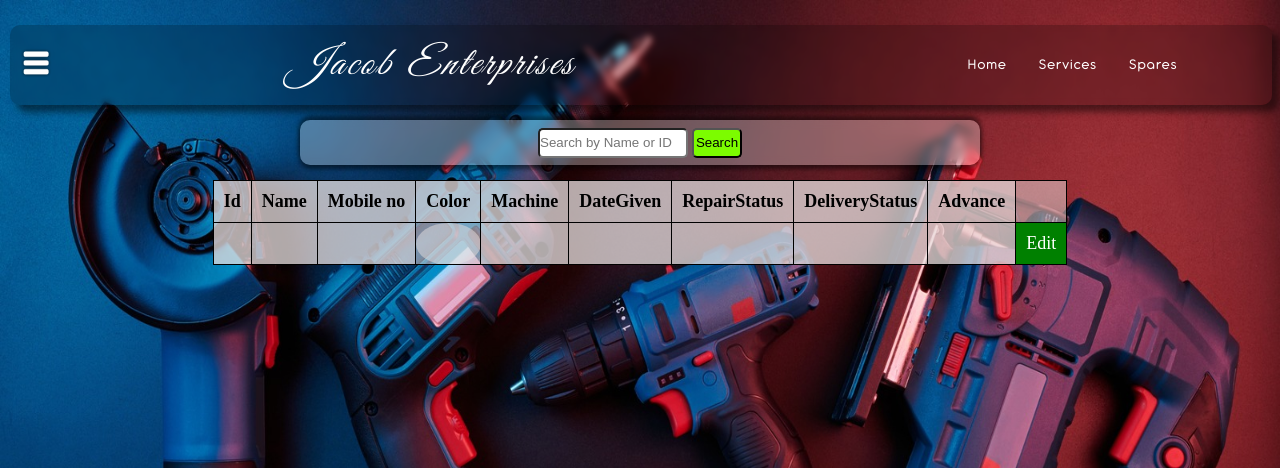
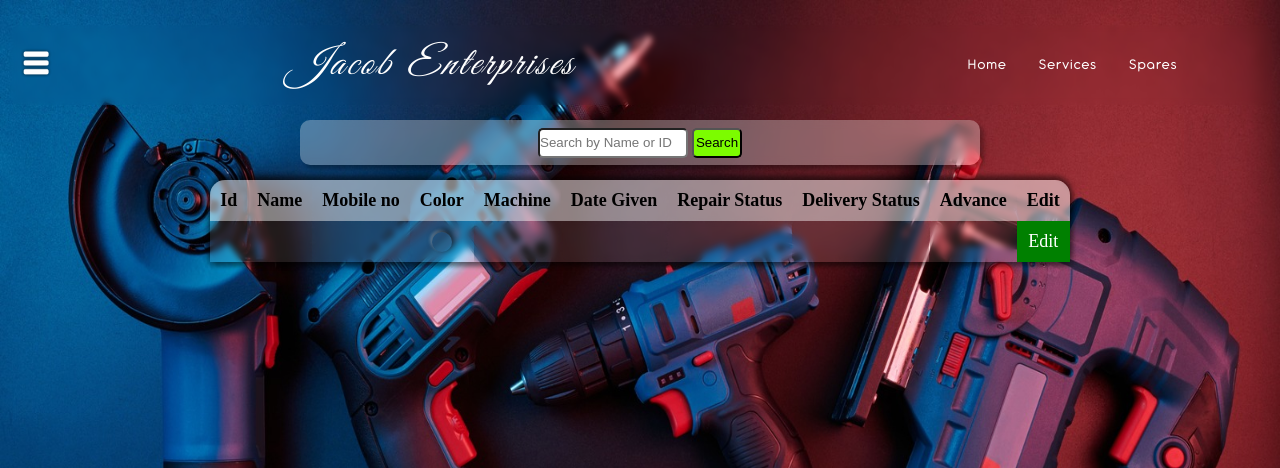
Before and after one commit to Justin-Ebenazar/jacob_Enterprise_freelancing, a Flask app: page / in a window 1280 px wide. Shown: the top 468 px of the page. Run offline with Flask 3, Linux system fonts and the light colour scheme; tables that the repository leaves empty or names only in its code hold one stand-in row (values such as "Sample post").

Commit message:
css styling

```diff
--- a/Manicks/main.py
+++ b/Manicks/main.py
@@ -3,7 +3,7 @@ import pymysql as ps
 
 
 #DATABASE CCONNECCTION
-con=ps.connect(host="localhost",user="root",password="h13143m17",database="shop",cursorclass=ps.cursors.DictCursor)
+con=ps.connect(host="localhost",user="root",password="12345678",database="shop",cursorclass=ps.cursors.DictCursor)
 cursor=con.cursor()
 
 app=Flask(__name__)#DEFINING INITIALIZE
--- a/Manicks/static/style1.css
+++ b/Manicks/static/style1.css
@@ -18,10 +18,10 @@ header{
     position: fixed;
     border-radius: 10px;
     backdrop-filter: blur(3px);
-    box-shadow: 7px 7px 7px rgba(0, 0, 0, 0.5);
+    /*box-shadow: 7px 7px 7px rgba(0, 0, 0, 0.5);*/
     /*box-shadow: -10px -10px 7px rgba(0, 0, 0, 0.5);*/
 
-    background-color: rgba(0, 0, 0,0.2);
+    background-color: rgba(0, 0, 0,0);
     display: flex;
     justify-content: space-between ;
     align-items: center;
@@ -90,6 +90,7 @@ nav ul li{
     margin: 5px;
     border-radius: 10px;
     border: 1px solid rgba(255,255,255,0);
+    /*backdrop-filter: blur(10px);*/
 }
 
 nav ul li:hover{
@@ -281,12 +282,42 @@ input,select{
     /* margin-right: 30%; */
 
 }
-.home-detail-table, .home-detail-th, .home-detail-td{
-    border: 1px solid black;
+.home-detail-table{
+    /*border: 1px solid rgba(255,255,255,0.3);*/
+    border-radius: 15px 15px 0px 0px;
     padding: 10px;
     text-align: justify;
     border-collapse: collapse;
-    background:rgba(233, 225, 225,0.5);
+    background:rgba(255, 225, 225,0);
+    box-shadow:  4px 4px 4px rgba(0,0,0,0.3),
+    -2px -4px 5px rgba(0,0,0,0.3),
+    -2px 4px 5px rgba(0,0,0,0.3),
+    2px -4px 5px rgba(0,0,0,0.3);
+}
+
+.home-detail-table th{
+    background-color: rgba(255, 255, 255, 0.5);
+    backdrop-filter: blur(2px);
+    text-align: center;
+
+
+}
+
+.home-detail-table th:first-child{
+    border-radius: 15px 0px 0px 0px;
+    /*background-color: ;*/
+}
+
+.home-detail-table td{
+    background-color: rgba(255, 255, 255, 0.1);
+    backdrop-filter: blur(3px);
+    color: white;
+    text-align: center;
+}
+
+.home-detail-table th:last-child{
+    border-radius: 0px 15px 0px 0px;
+    /*background-color: ;*/
 }
 
 .home-table{
@@ -296,7 +327,20 @@ input,select{
     justify-content: space-evenly;
     align-items: center;
     width: 100%;
-    border-radius: 10px;
+}
+
+#colour_indicator{
+    border-radius: 25px;
+    display: flex;
+    align-items: center;
+    height: 20px;
+    width: 20px;
+    box-shadow: inset 2px 2px 4px rgba(0, 0, 0, 0.4),inset -2px -2px 4px rgba(0, 0, 0, 0.4);
+    box-shadow: -2px -2px 30px rgba(255,255,255,0),
+    -2px -2px 4px rgba(255,255,255,0),
+    2px -2px 7px rgba(0,0,0,0.7),
+    -2px -2px 3px rgba(255,255,255,0.3);
+
 }
 
 .service-nav div{
@@ -696,10 +740,10 @@ input,select{
     width: 100%-600px;
     background-color: rgba(255,255,255,0.3);
     backdrop-filter: blur(4px);
-    box-shadow: 2px 4px 4px rgba(0,0,0,0.3),
+    box-shadow: 4px 4px 4px rgba(0,0,0,0.3)/*,
     -2px -4px 4px rgba(0,0,0,0.3),
-    -2px 4px 4px rgba(0,0,0,0.3),
-    2px -4px 4px rgba(0,0,0,0.3);
+    /*-2px 4px 4px rgba(0,0,0,0.3),
+    2px -4px 4px rgba(0,0,0,0.3);*/;
     height: 45px;
     border-radius: 10px;
     right: 300px;
--- a/Manicks/templates/home.html
+++ b/Manicks/templates/home.html
@@ -48,17 +48,18 @@
                         <th class="home-detail-th">Mobile no</th>
                         <th class="home-detail-th">Color</th>
                         <th class="home-detail-th">Machine</th>
-                        <th class="home-detail-th">DateGiven</th>
-                        <th class="home-detail-th">RepairStatus</th>
-                        <th class="home-detail-th">DeliveryStatus</th>
+                        <th class="home-detail-th">Date Given</th>
+                        <th class="home-detail-th">Repair Status</th>
+                        <th class="home-detail-th">Delivery Status</th>
                         <th class="home-detail-th">Advance</th>
+                        <th class="home-detail-th">Edit</th>
                     </tr>
                     {% for info in infos %}
                             <tr>
                                 <td class="home-detail-td">{{info.P_id}}</td>
                                 <td class="home-detail-td">{{info.C_name}}</td>
                                 <td class="home-detail-td">{{info.C_mobile}}</td>
-                                <td class="home-detail-td" style="border-radius: 50%; background-color: {{info.P_color}}; "></td>
+                                <td class="home-detail-td"><center><div style="background-color: {{info.P_color}}; " id="colour_indicator"></div></center></td>
                                 <td class="home-detail-td">{{info.Machine}}</td>
                                 <td class="home-detail-td">{{info.DateGiven}}</td>
                                 <td class="home-detail-td">{{info.RepairStatus}}</td>
```
